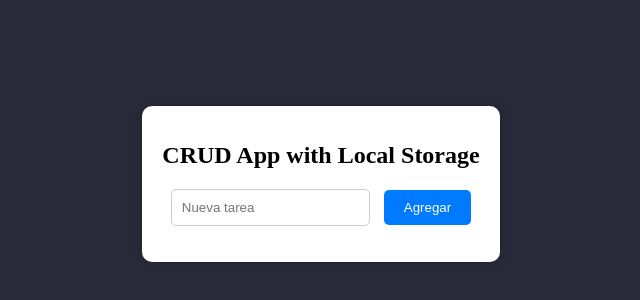
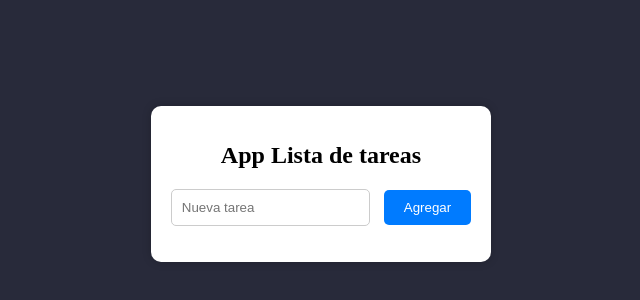
Before and after one commit to Hafid-Davila/MiAppCrud, a plain HTML site: page index.html in a window 1280 px wide. Shown: the part 216-516 px from the top of the page, without its empty margins (319-959 px from the left). Drawn offline with Linux system fonts and the light colour scheme.

Commit message:
Modfique el nombre de la app

```diff
--- a/index.html
+++ b/index.html
@@ -3,13 +3,13 @@
 <head>
     <meta charset="UTF-8">
     <meta name="viewport" content="width=device-width, initial-scale=1.0">
-    <title>CRUD APP LOCAL STORAGE</title>
+    <title>App Lista De Tareas </title>
     <link rel="stylesheet" href="styles.css">
 </head>
 <body>
     <div class="container">
         <div class="card">
-            <h1>CRUD App with Local Storage</h1>
+            <h1>App Lista de tareas</h1>
             <div>
                 <input type="text" id="task" placeholder="Nueva tarea">
                 <button onclick="addTask()">Agregar</button>
```
